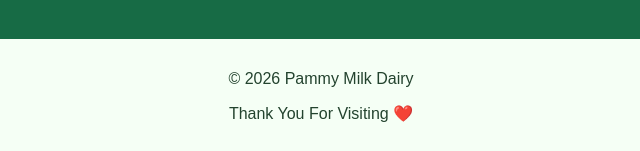
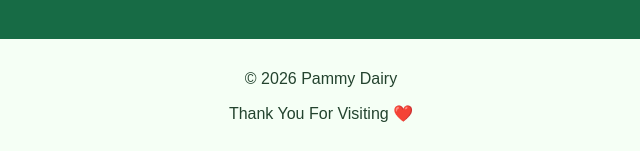
Before and after one commit to maninderrajput52-crypto/Pammi-Di-Dairy, a plain HTML site: page index.html in a window 1280 px wide. Shown: the part 891-1042 px from the top of the page, 319-959 px from the left. Drawn offline with Linux system fonts and the light colour scheme.

Commit message:
Fix footer copyright text for Pammy Dairy

```diff
--- a/index.html
+++ b/index.html
@@ -47,7 +47,7 @@ footer{text-align:center;padding:15px}
 <p>📍 Hadana, Punjab</p>
 </div>
 <footer>
-<p>© 2026 Pammy Milk Dairy</p>
+<p>© 2026 Pammy  Dairy</p>
 <p>Thank You For Visiting ❤️</p>
 </footer>
 </body>
```
